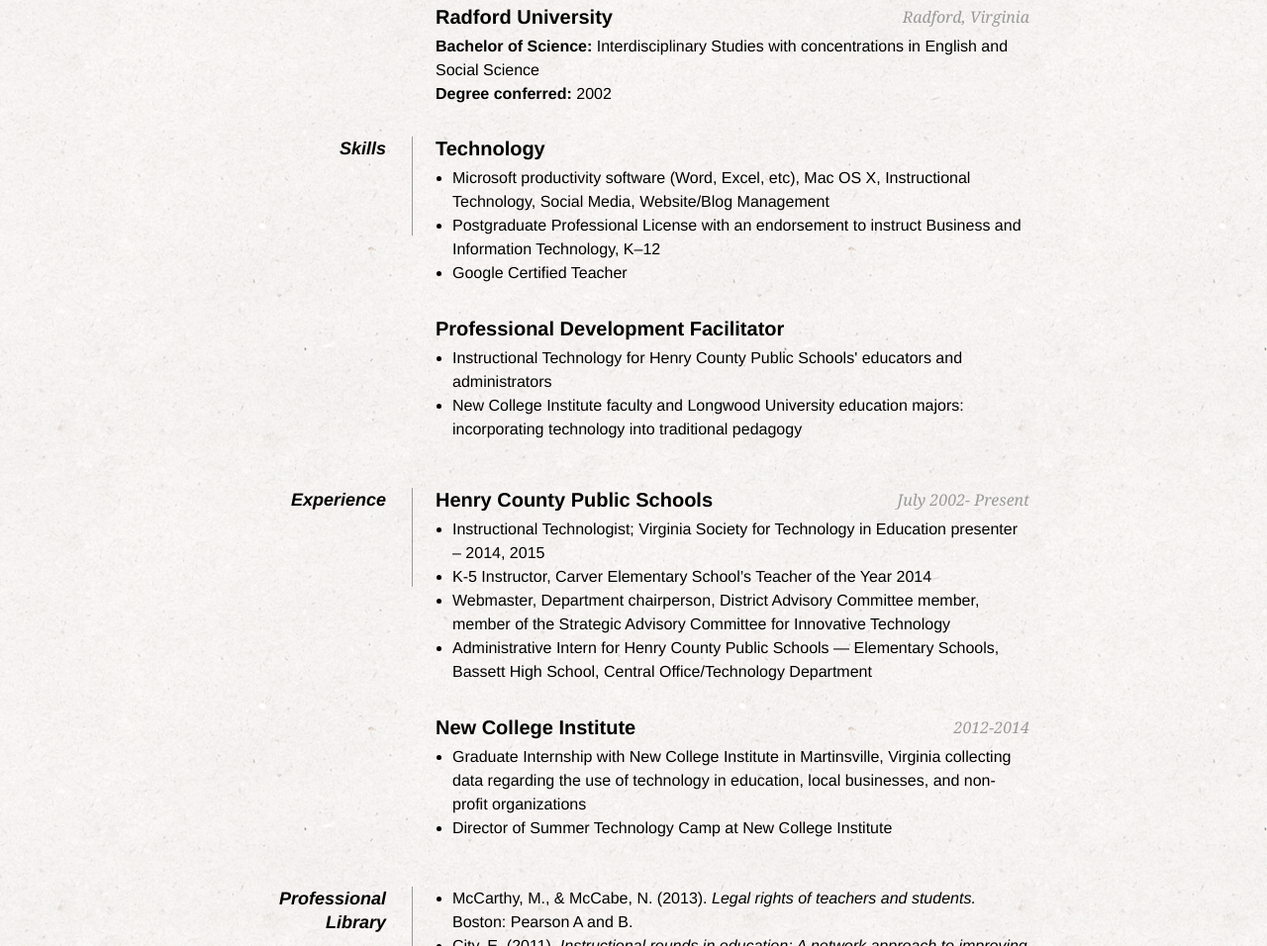
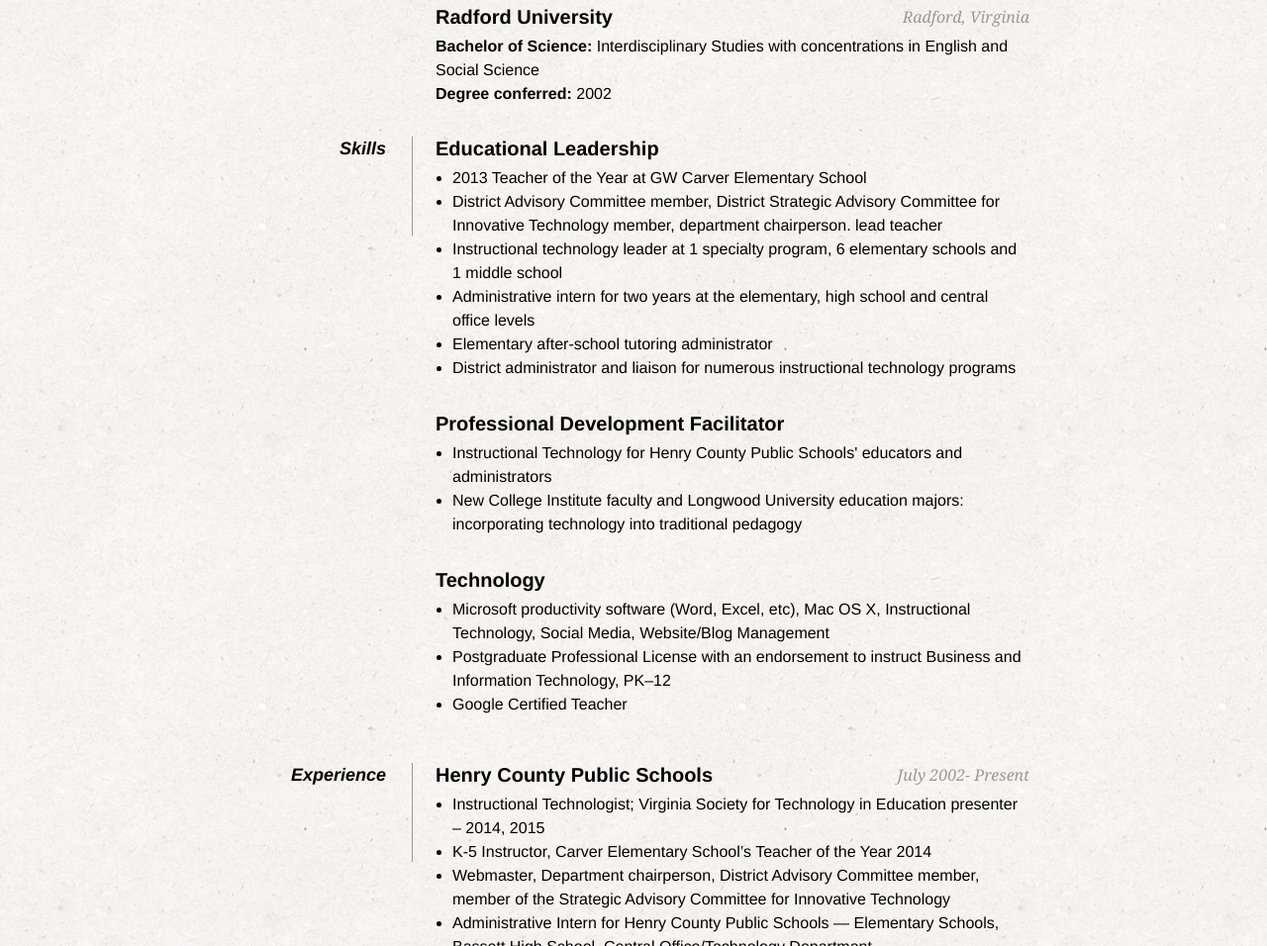
Before and after one commit to pammabry/pammabry.github.io, a plain HTML site: page index.html in a window 1280 px wide. Shown: the part 661-1617 px from the top of the page at 99% size. Drawn offline with Linux system fonts and the light colour scheme.

Commit message:
add leadership section

```diff
--- a/index.html
+++ b/index.html
@@ -90,19 +90,30 @@
 
             <dt>Skills</dt>
             <dd>
-                <h2>Technology</h2>
+                <h2>Educational Leadership</h2>
                 <ul>
-		   <li>Microsoft productivity software (Word, Excel, etc), Mac OS X, Instructional Technology, Social Media, Website/Blog Management</li>
-		   <li>Postgraduate Professional License with an endorsement to instruct Business and Information Technology, K&ndash;12</li>
-       <li>Google Certified Teacher</li>
-		</ul>
+		              <li>2013 Teacher of the Year at GW Carver Elementary School</li>
+		              <li>District Advisory Committee member, District Strategic Advisory Committee for Innovative Technology member, department chairperson. lead teacher</li>
+		              <li> Instructional technology leader at 1 specialty program, 6 elementary schools and 1 middle school</li>
+		              <li>Administrative intern for two years at the elementary, high school and central office levels</li>
+		              <li>Elementary after-school tutoring administrator</li>
+		              <li>District administrator and liaison for numerous instructional technology programs</li>
+		            </ul>
             </dd>
             <dd>
                 <h2>Professional Development Facilitator</h2>
                 <ul>
                   <li>Instructional Technology for Henry County Public Schools' educators and administrators</li>
-                  <li> New College Institute faculty and Longwood University education majors: incorporating technology into traditional pedagogy</li>
+                  <li>New College Institute faculty and Longwood University education majors: incorporating technology into traditional pedagogy</li>
                 </ul>
+            </dd>
+            <dd>
+                <h2>Technology</h2>
+                <ul>
+		   <li>Microsoft productivity software (Word, Excel, etc), Mac OS X, Instructional Technology, Social Media, Website/Blog Management</li>
+		   <li>Postgraduate Professional License with an endorsement to instruct Business and Information Technology, PK&ndash;12</li>
+       <li>Google Certified Teacher</li>
+		</ul>
             </dd>
 
             <dd class="clear"></dd>
```
